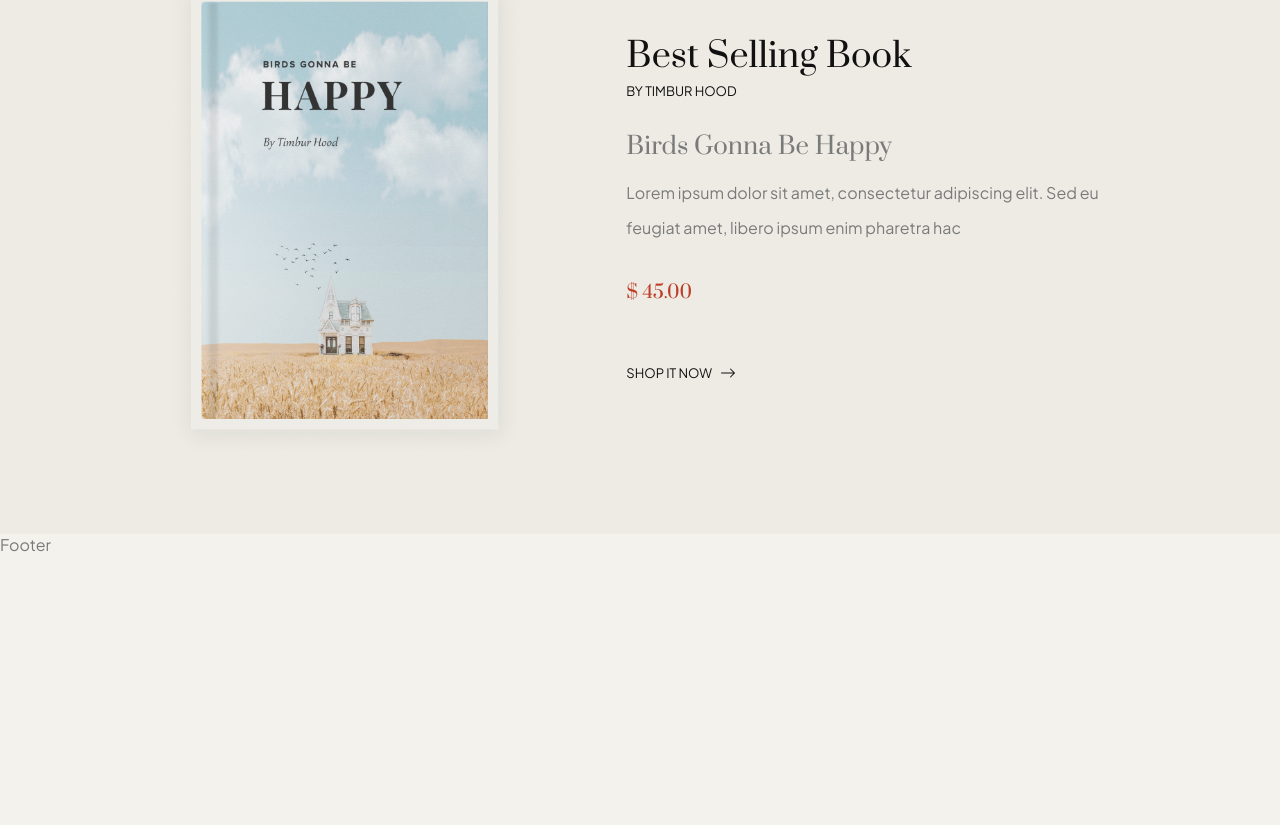
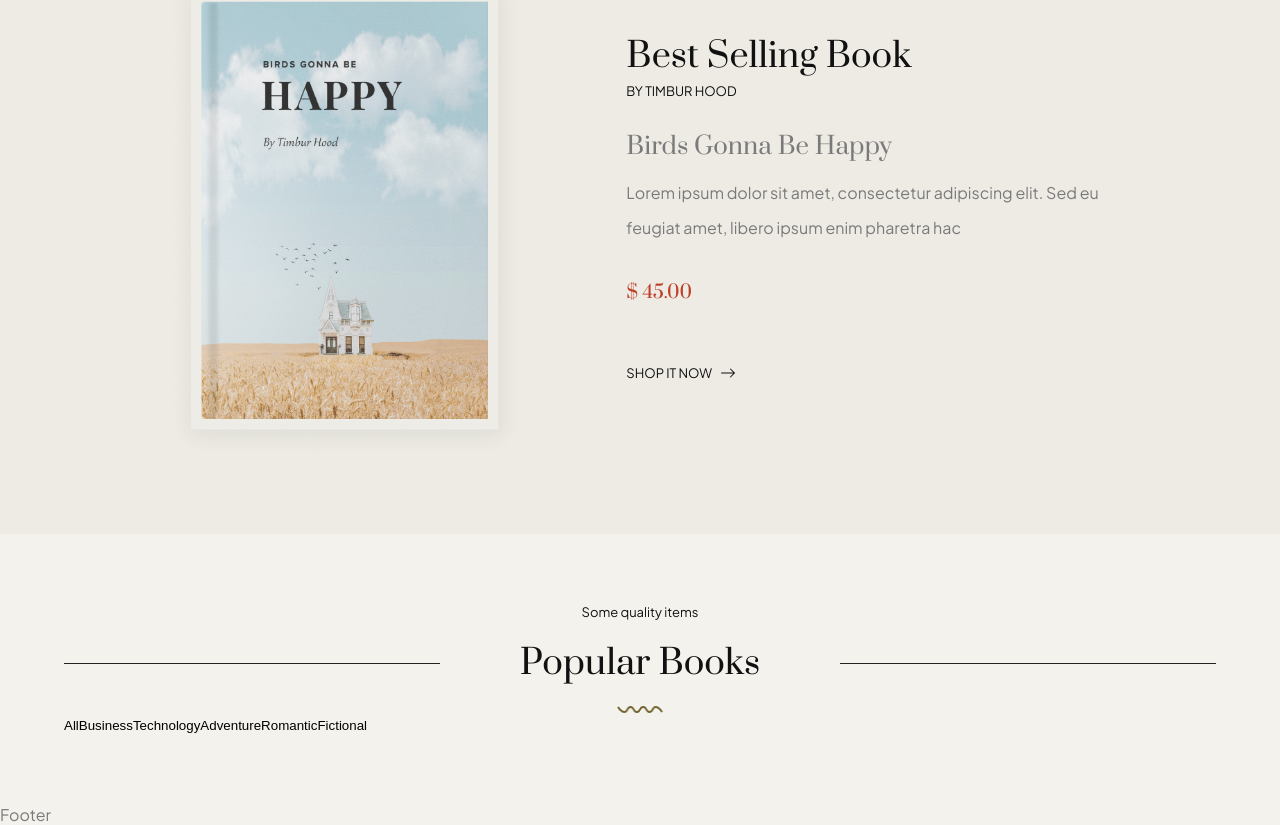
Before and after one commit to SupuniAbeysinghe/Software-Architecture-Group-Project-Front-End, a React (Vite) app: page / in a window 1280 px wide. Shown: the part 3955-4780 px from the top of the page. Before the commit the page ends 4510 px from the top, so only its background shows below. Built offline with nearby package versions, Linux system fonts and the light colour scheme.

Commit message:
popular book 2

```diff
--- /dev/null
+++ b/src/Components/PopularBooks/PopularBooks.jsx
@@ -0,0 +1,38 @@
+import './PopularBooks.css'
+
+import TitleTypeOne from '../../UI/TitleTypeOne/TitleTypeOne'
+
+export default function Popularbooks(){
+    return(
+        <section>
+        <div className="container popularbooks-container">
+            <TitleTypeOne TitleTop={'Some quality items'} Title={'Popular Books'} className={'popularBooks-title'}/>
+
+            <div className="filter-buttons">
+                <button>
+                    All
+                </button>
+                <button>
+                    Business
+                </button>
+                <button>
+                    Technology
+                </button>
+                <button>
+                    Adventure
+                </button>
+                <button>
+                    Romantic
+                </button>
+                <button>
+                    Fictional
+                </button>
+
+            </div>
+
+
+        </div>
+
+        </section>
+    )
+}
--- a/src/Pages/Home.jsx
+++ b/src/Pages/Home.jsx
@@ -3,6 +3,8 @@ import Header from "../Components/Header/Header";
 import Brands from "../Components/Brands/Brands";
 import FeaturedBooks from "../Components/FeaturedBooks/FeaturedBooks";
 import BestSellingBook from "../Components/BestSellingBook/BestSellingBook";
+import PopularBooks from "../Components/PopularBooks/PopularBooks";
+
 
 export default function Home(){
     return (
@@ -11,6 +13,7 @@ export default function Home(){
         <Brands/>
         <FeaturedBooks/>
         <BestSellingBook/>
+        <PopularBooks/>
         </>
     )
 }
```
Also changed, not shown: src/Components/PopularBooks/PopularBooks.css (added).
